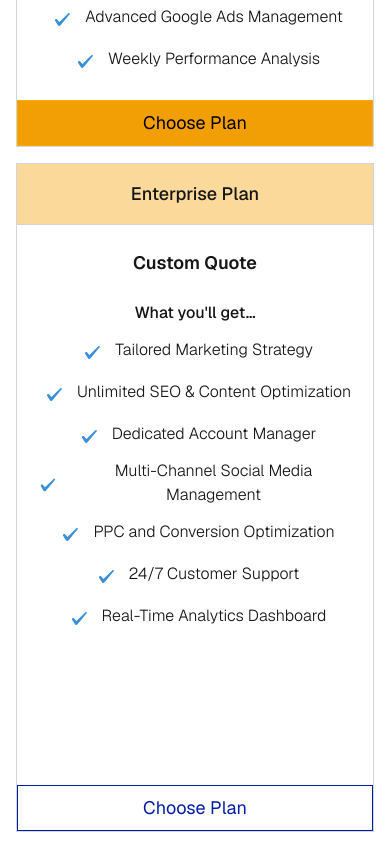
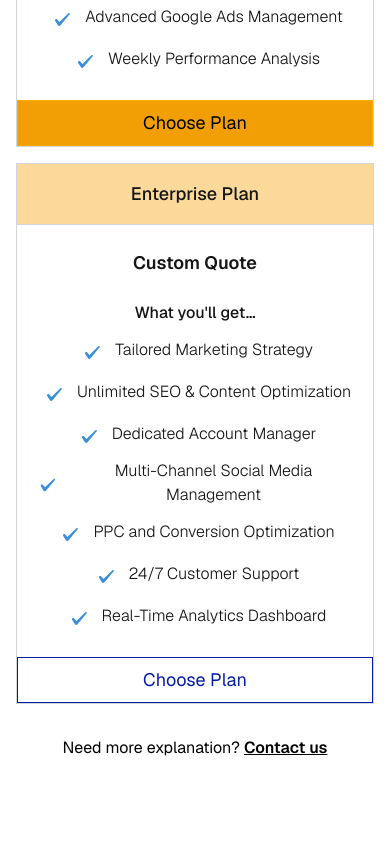
Before and after one commit to abdahad9/jospeh_buzz_one_media, a Next.js app: page / in a window 390 px wide. Shown: the part 11156-12000 px from the top of the page. Built offline with nearby package versions, Linux system fonts and the light colour scheme.

Commit message:
pricing page

```diff
--- a/app/components/PricingPlans.tsx
+++ b/app/components/PricingPlans.tsx
@@ -1,7 +1,18 @@
 import Link from "next/link";
 import Image from "next/image";
 
-const plans = [
+type Plan = {
+  name: string;
+  price: string;
+  features: string[];
+  button: string;
+  highlight: boolean;
+  enterprise: boolean;
+  badge?: string;
+  background: string;
+};
+
+const plans: Plan[] = [
   {
     name: "Starter Plan",
     price: "$499/month",
@@ -67,30 +78,34 @@ const plans = [
   },
 ];
 
-export default function PricingPlans() {
+export default function PricingPlans({ title = "Flexible Plans for Every Business" }: { title?: string }) {
   return (
     <section className="w-full bg-white py-20 px-4 sm:px-8 md:px-16 lg:px-18 pb-32 sm:pb-20">
       <div className="max-w-full mx-auto">
         <div className="flex flex-col md:flex-row md:items-start md:justify-between mb-12 gap-8">
           <div>
+            {title === "Flexible Plans for Every Business" && (
               <div className="flex items-center gap-2 mb-4 justify-center md:justify-start">
                 <span className="w-2 h-2 bg-[#89BCE8] inline-block" />
                 <span className="text-[#505050] text-base font-normal">Our Plan</span>
               </div>
-            <h2 className="text-3xl sm:text-4xl md:text-6xl font-normal mb-4 text-[#151515] w-full md:w-3xl pr-0 md:pr-40 leading-10 md:leading-18 text-center md:text-left">Flexible Plans for Every Business</h2>
+            )}
+            <h2 className="text-3xl sm:text-4xl md:text-6xl font-normal mb-4 text-[#151515] w-full md:w-3xl pr-0 md:pr-40 leading-10 md:leading-18 text-center md:text-left">{title}</h2>
           </div>
+          {title === "Flexible Plans for Every Business" && (
             <p className="text-[#0E0E0E] text-lg font-light max-w-xl mt-2 md:mt-30 w-96 text-center md:text-left mx-auto md:mx-0">
               Whether you&apos;re a startup or an established brand, we offer customizable packages that fit your needs and budget.
             </p>
+          )}
         </div>
         <div className="overflow-x-auto">
           <div className="grid grid-cols-1 sm:grid-cols-2 lg:grid-cols-4 gap-4 sm:gap-0">
-            {plans.map((plan, idx) => (
+            {plans.map((plan) => (
               <div
                 key={plan.name}
-                className={`flex flex-col h-full border border-gray-300 sm:border-r-0 last:border-r sm:last:border-r-0 lg:border-r-0 lg:last:border-r bg-white ${
+                className={`flex flex-col h-full border border-gray-300 sm:border-r-0 last:border-r sm:last:border-r-0 lg:border-r-0 lg:last:border-r-0 bg-white ${
                   plan.highlight ? "bg-[#F3F7FB] relative" : ""
-                } ${plan.enterprise ? "bg-[#F9E7C3]" : ""} ${idx === plans.length - 1 ? 'mb-32 sm:mb-0' : ''} text-center md:text-left`}
+                } ${plan.enterprise ? "bg-[#F9E7C3]" : ""} text-center md:text-left`}
               >
                 <div className="flex-1 flex flex-col">
                   <div className={`flex flex-col sm:flex-row items-center sm:items-center gap-2 mb-2 bg-[${plan.background}] p-4 border-b border-gray-300 justify-center md:justify-start`}>
--- a/app/pricing/page.tsx
+++ b/app/pricing/page.tsx
@@ -2,6 +2,9 @@ import Header from "../components/Header";
 import Footer from "../components/Footer";
 import FaqSection from "../components/FaqSection";
 import CtaBanner from "../components/CtaBanner";
+import PricingPlans from "../components/PricingPlans";
+import Testimonials from "../components/Testimonials";
+import Plans from "./plans";
 
 export default function Pricing() {
   return (
@@ -32,6 +35,9 @@ export default function Pricing() {
         </div>
       </Header>
 
+      <PricingPlans title="Choose The Plan That&apos;s Right For Your Business" />
+      <Plans/>
+      <Testimonials/>
       <CtaBanner />
       <FaqSection />
       <Footer />
--- /dev/null
+++ b/app/pricing/plans.tsx
@@ -0,0 +1,147 @@
+import Image from "next/image";
+
+type Plan = {
+  name: string;
+  ideal: string;
+  seo: string;
+  social: string;
+  content: string;
+  design: string;
+  email: string | boolean;
+  automation: string | boolean;
+  support: string | boolean;
+  button: string;
+  highlight: boolean;
+};
+
+const plans: Plan[] = [
+  {
+    name: "Starter Plan",
+    ideal: "Small businesses and startups",
+    seo: "Basic SEO",
+    social: "2 platforms, 8 posts/month",
+    content: "4 blogs/month",
+    design: "Pre-designed templates",
+    email: false,
+    automation: false,
+    support: false,
+    button: "Choose Plan",
+    highlight: false,
+  },
+  {
+    name: "Growth Plan",
+    ideal: "Growing businesses",
+    seo: "Advanced SEO",
+    social: "4 platforms, 16 posts/month",
+    content: "8 blogs/month",
+    design: "Minor customizations",
+    email: "Basic Email Campaigns",
+    automation: false,
+    support: false,
+    button: "Choose Plan",
+    highlight: false,
+  },
+  {
+    name: "Premium Plan",
+    ideal: "Established businesses",
+    seo: "Full SEO Audit + Optimization",
+    social: "5 platforms, 24 posts/month",
+    content: "12 blogs/month",
+    design: "Full website design",
+    email: "Advanced Email Campaigns",
+    automation: "Advanced tools",
+    support: false,
+    button: "Choose Plan",
+    highlight: true,
+  },
+  {
+    name: "Enterprise Plan",
+    ideal: "Large corporations and enterprises",
+    seo: "Full SEO Suite with Ongoing Monitoring",
+    social: "Unlimited platforms, custom posting strategy",
+    content: "Tailored strategy with unlimited content",
+    design: "Fully custom and ongoing design support",
+    email: "Fully tailored email strategies",
+    automation: "Full-stack automation solutions",
+    support: "24/7 Dedicated Support",
+    button: "Choose Plan",
+    highlight: false,
+  },
+];
+
+const features = [
+  { label: "Ideal For", key: "ideal" },
+  { label: "SEO Optimization", key: "seo" },
+  { label: "Social Media Management", key: "social" },
+  { label: "Content Marketing", key: "content" },
+  { label: "Website Design Support", key: "design" },
+  { label: "Email Marketing", key: "email" },
+  { label: "Automation Tools", key: "automation" },
+  { label: "Support", key: "support" },
+];
+
+function renderCell(value: boolean | string) {
+  if (value === false) {
+    return <Image src="/images/icons/check.svg" alt="cross" className="inline-block " width={24} height={24} />;
+  }
+  if (value === true) {
+    return <span className="inline-block text-2xl text-green-500">✓</span>;
+  }
+  return <span>{value}</span>;
+}
+
+export default function Plans() {
+  return (
+    <section className="max-w-full mx-auto py-16 px-2 md:px-18 text-center md:text-left">
+      <h2 className="text-4xl md:text-6xl font-normal mb-4 text-[#181818] md:pr-180 md:leading-18">Ready to take your brand to the next level?</h2>
+      <p className="text-[#505050] font-light text-lg mb-12 max-w-2xl">Choose the plan that fits your business needs and let BuzzOne Media transform your digital presence!</p>
+      <div className="overflow-x-auto">
+        <table className="min-w-full border-collapse border-spacing-y-0 text-center">
+          <thead>
+            <tr className="border-b border-gray-200">
+              <th className="text-left text-2xl font-medium py-4 px-4 bg-white text-black">Creation</th>
+              {plans.map((plan) => (
+                <th
+                  key={plan.name}
+                  className={`text-2xl font-medium py-4 px-6 text-black ${plan.highlight ? "bg-[#F1F3FF]" : "bg-white"}`}
+                >
+                  {plan.name}
+                </th>
+              ))}
+            </tr>
+          </thead>
+          <tbody>
+            {features.map((feature) => (
+              <tr key={feature.key} className="border-t  text-black border-b border-gray-200">
+                <td className="text-left py-8 px-6 font-medium text-[#181818] bg-white ">{feature.label}</td>
+                {plans.map((plan) => (
+                  <td
+                    key={plan.name + feature.key}
+                    className={`py-4 px-6 font-light text-[#505050] ${plan.highlight ? "bg-[#F1F3FF]" : "bg-white"}`}
+                  >
+                    {renderCell(plan[feature.key as keyof Plan])}
+                  </td>
+                ))}
+              </tr>
+            ))}
+            <tr className="border-t border-gray-200 text-black">
+              <td className="bg-white text-black"></td>
+              {plans.map((plan) => (
+                <td
+                  key={plan.name + "btn"}
+                  className={`py-6 px-6 text-black ${plan.highlight ? "bg-[#F1F3FF]" : "bg-white"}`}
+                >
+                  <button
+                    className={`w-fit px-8 py-3 font-medium text-lg transition-all border ${plan.highlight ? "bg-[#F4A72A] text-black border-[#F4A72A] hover:bg-[#e89c1e]" : "bg-white text-[#031CA6] border-[#031CA6] hover:bg-[#F4F7FB]"}`}
+                  >
+                    {plan.button}
+                  </button>
+                </td>
+              ))}
+            </tr>
+          </tbody>
+        </table>
+      </div>
+    </section>
+  );
+}
```
Also changed, not shown: public/images/icons/check.svg (added). Lines whose indentation alone changed are shown as unchanged.
